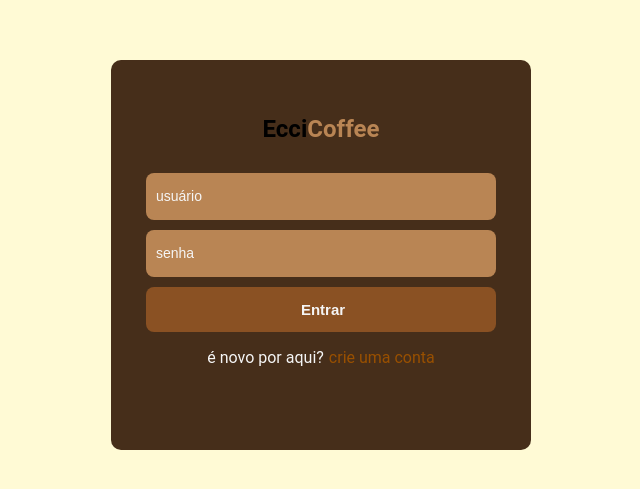
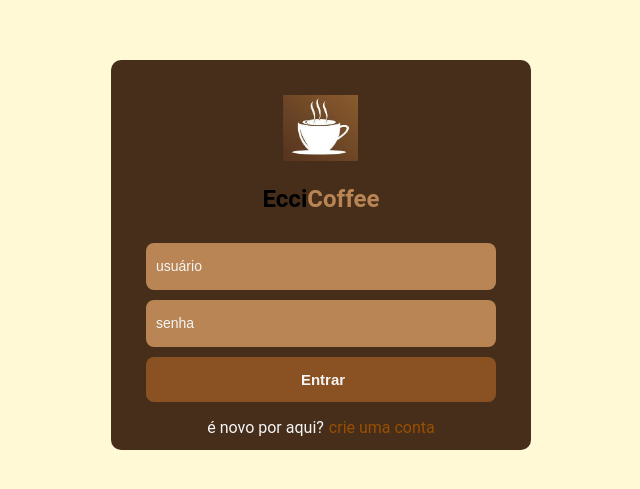
Before and after one commit to eccxdee/eccicoffee-login, a plain HTML site: page index.html in a window 1280 px wide. Shown: the part 153-642 px from the top of the page, without its empty margins (319-959 px from the left). Drawn offline with Linux system fonts and the light colour scheme.

Commit message:
img adicionada

```diff
--- a/index.html
+++ b/index.html
@@ -10,6 +10,7 @@
   <section id="area-login">
     <div id="login">
       <div>
+            <img src="imagem/logocoffee.png">
             <h1>Ecci<span>Coffee</span></h1>
       </div>
 
```
